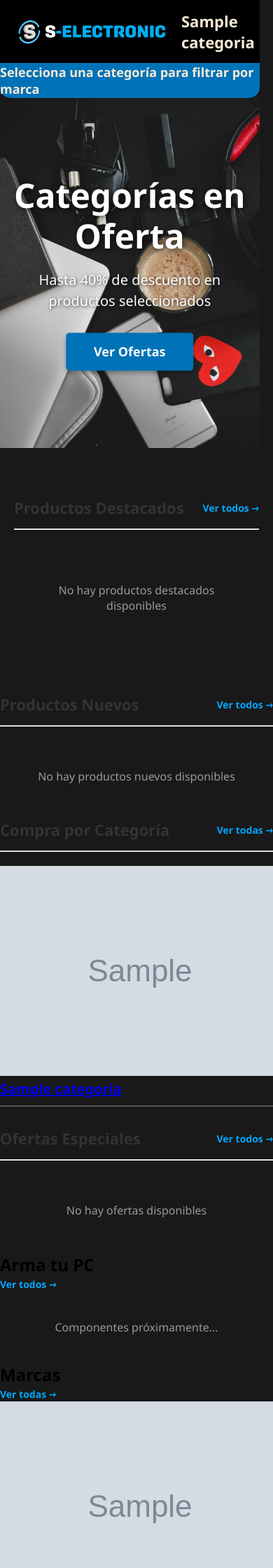
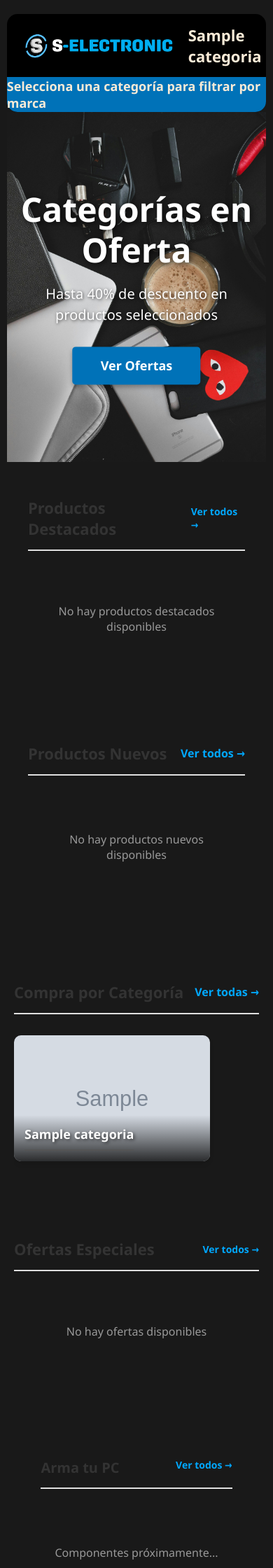
Before and after one commit to carlosmartinez050/S-electronic-Proyect, a Django app: page / in a window 390 px wide; the page is wider, and only the part inside the window is pictured. Shown: the top 2240 px of that part at 70% size. Run offline with Django 5.2, Linux system fonts and the light colour scheme; tables that the repository leaves empty hold one stand-in row (values such as "Sample post"); grey boxes marked "Sample" are stand-in pictures; data that the repository does not hold is empty.

Commit message:
style(css) implementar estilos css, secciones en home

```diff
--- /dev/null
+++ b/static/css/comprar_categoria.css
@@ -0,0 +1,168 @@
+
+/* ===== CONTENEDOR DE LA SECCIÓN ===== */
+.compra-categoria-section {
+    width: 100%;
+    max-width: 1400px;
+    margin: 20px auto;
+    padding: 0 20px;
+}
+
+/* ===== HEADER ===== */
+.compra-categoria-section .section-header {
+    margin-bottom: 30px;
+    padding-bottom: 15px;
+    border-bottom: 2px solid #e0e0e0;
+}
+
+.compra-categoria-section .section-title {
+    font-size: 24px;
+    font-weight: 700;
+    color: #333;
+    margin: 0;
+}
+
+.compra-categoria-section .section-link {
+    font-size: 16px;
+    color: #00a8ff;
+    text-decoration: none;
+    font-weight: 600;
+    transition: color 0.3s ease;
+}
+
+.compra-categoria-section .section-link:hover {
+    color: #0077cc;
+    text-decoration: underline;
+}
+
+/* ===== CONTENEDOR CON SCROLL HORIZONTAL ===== */
+.categorias-grid {
+    display: flex;
+    gap: 20px;
+    overflow-x: auto;                /* Scroll horizontal siempre */
+    overflow-y: hidden;
+    padding-bottom: 20px;
+
+    /* Scrollbar invisible por defecto */
+    scrollbar-width: thin;
+    scrollbar-color: transparent transparent;
+}
+
+/* Webkit - Scrollbar invisible */
+.categorias-grid::-webkit-scrollbar {
+    height: 8px;
+}
+
+.categorias-grid::-webkit-scrollbar-track {
+    background: transparent;
+}
+
+.categorias-grid::-webkit-scrollbar-thumb {
+    background: transparent;
+    border-radius: 10px;
+}
+
+/* Scrollbar visible al hover */
+.categorias-grid:hover {
+    scrollbar-color: #cccccc #f5f5f5;
+}
+
+.categorias-grid:hover::-webkit-scrollbar-track {
+    background: #f5f5f5;
+}
+
+.categorias-grid:hover::-webkit-scrollbar-thumb {
+    background: #cccccc;
+}
+
+.categorias-grid:hover::-webkit-scrollbar-thumb:hover {
+    background: #999999;
+}
+
+/* ===== CARD DE CATEGORÍA ===== */
+.categoria-card {
+    position: relative;
+    display: block;
+    flex: 0 0 320px;                 /* No crece, ancho fijo 320px */
+    min-width: 320px;
+    height: 250px;
+    border-radius: 10px;
+    overflow: hidden;
+    box-shadow: 0 4px 6px rgba(0,0,0,0.1);
+    transition: transform 0.3s ease, box-shadow 0.3s ease;
+    text-decoration: none;
+}
+
+.categoria-card:hover {
+    transform: translateY(-5px);     /* Se eleva al hover */
+    box-shadow: 0 8px 16px rgba(0,0,0,0.2);
+}
+
+/* ===== IMAGEN DE LA CATEGORÍA ===== */
+.categoria-image {
+    width: 100%;
+    height: 100%;
+    object-fit: cover;               /* Cubre todo el espacio */
+    object-position: center;
+    transition: transform 0.3s ease;
+}
+
+.categoria-card:hover .categoria-image {
+    transform: scale(1.1);           /* Zoom al hover */
+}
+
+/* ===== OVERLAY CON NOMBRE ===== */
+.categoria-overlay {
+    position: absolute;
+    bottom: 0;
+    left: 0;
+    width: 100%;
+    padding: 20px;
+    background: linear-gradient(to top, rgba(0,0,0,0.8), transparent);
+    display: flex;
+    align-items: flex-end;
+}
+
+.categoria-nombre {
+    font-size: 24px;
+    font-weight: 700;
+    color: #ffffff;
+    margin: 0;
+    text-shadow: 2px 2px 4px rgba(0,0,0,0.5);
+}
+
+/* ===== MENSAJE SI NO HAY CATEGORÍAS ===== */
+.no-categories {
+    grid-column: 1 / -1;             /* Ocupa todas las columnas */
+    text-align: center;
+    padding: 40px;
+    color: #999;
+    font-size: 16px;
+}
+
+/* ============================================
+   RESPONSIVE
+   ============================================ */
+
+@media (max-width: 768px) {
+    .compra-categoria-section {
+        margin: 40px auto;
+    }
+
+    .compra-categoria-section .section-title {
+        font-size: 22px;
+    }
+
+    .categoria-card {
+        flex: 0 0 280px;             /* Cards más pequeñas en mobile */
+        min-width: 280px;
+        height: 180px;
+    }
+
+    .categoria-nombre {
+        font-size: 18px;
+    }
+
+    .categoria-overlay {
+        padding: 15px;
+    }
+}
--- /dev/null
+++ b/static/css/destacados-nuevos-layout.css
@@ -0,0 +1,41 @@
+/* ============================================
+   CONTENEDOR DESTACADOS + NUEVOS
+   ============================================ */
+
+/* Contenedor que agrupa ambas secciones lado a lado */
+.destacados-nuevos-layout {
+    display: flex;
+    gap: 20px;                       /* Espacio entre secciones */
+    width: 100%;
+    /* max-width: 1400px; */
+    margin: auto;              /* Centrado horizontal con margen superior e inferior */
+    padding: 0 20px;                /* Espacio horizontal dentro del contenedor */
+    align-items: flex-start;         /* Alineadas arriba */
+}
+
+/* Productos Destacados ocupa más espacio */
+.destacados-nuevos-layout .productos-destacados-section {
+    flex: 1;                         /* Crece para ocupar espacio disponible */
+    margin: 0;                       /* Quitar margen (ya está en wrapper) */
+}
+
+/* Productos Nuevos con ancho fijo */
+.destacados-nuevos-layout .productos-nuevos-section {
+    flex: 0 0 350px;                 /* No crece, ancho fijo 350px */
+}
+
+/* ============================================
+   RESPONSIVE
+   ============================================ */
+
+@media (max-width: 1024px) {
+    .destacados-nuevos-layout {
+        flex-direction: column;      /* Apiladas verticalmente */
+        gap: 40px;
+    }
+
+    .destacados-nuevos-layout .productos-nuevos-section {
+        flex: 1;                     /* Ocupa todo el ancho */
+        max-width: 100%;
+    }
+}
--- a/static/css/header.css
+++ b/static/css/header.css
@@ -1,12 +1,22 @@
 
 
-.header-partials{
-    width: 95%;
+header {
+    width: 95%;                 /* Ancho del header, ajustable según el diseño */
+    margin: 20px auto 0;        /* se paración superior y centrado horizontal */
+    z-index: 100 !important;             /* Asegura que el header esté por encima de otros elementos */
+    /* max-width: 1280px; */
+    box-sizing: border-box;
+    height: 140px;
+    display: flex;
+    flex-direction: column;
+    justify-content: center;
+    align-items: center;
+}
+
+.header-partials {
+    width: 100%;
     height: 100%;
-    /* background-color: rgb(149, 255, 0); */
-    /* border-radius: 15px; */
-    border-bottom-left-radius: 15px;
-    border-bottom-right-radius: 15px;
+    border-radius: 15px;
     background-color: black;
 }
 
--- a/static/css/hero.css
+++ b/static/css/hero.css
@@ -1,9 +1,13 @@
 /* === CONTENEDOR PRINCIPAL === */
 .hero-container {
     position: relative;             /* "position relative" para que los slides (imágenes) puedan posicionarse absolutamente dentro de este contenedor */
+    z-index: 0;                      /* "z-index 0" para que el contenedor principal esté por debajo de otros elementos como el header, que tiene "z-index 100" */
     width: 95%;
+    /* max-width: 1280px; */
+    margin: 0 auto;             /* Centrado horizontal */
+    margin-bottom: 40px;         /* Espacio debajo del hero */
     height: 500px;
-    overflow: hidden;
+    overflow: hidden;           /* "overflow hidden" para ocultar cualquier parte de las imágenes que se salga del contenedor, asegurando que solo se vea la parte dentro del contenedor */
 }
 
 /* === SLIDE (IMAGEN DE FONDO) === */
--- /dev/null
+++ b/static/css/ofertas.css
@@ -0,0 +1,124 @@
+
+/* ===== CONTENEDOR DE LA SECCIÓN ===== */
+.ofertas-section {
+    width: 100%;
+    max-width: 1400px;
+    margin: 20px auto;
+    padding: 0 20px;
+}
+
+/* ===== HEADER ===== */
+.ofertas-section .section-header {
+    display: flex;
+    justify-content: space-between;
+    align-items: center;
+    margin-bottom: 20px;
+    padding-bottom: 15px;
+    border-bottom: 2px solid #e0e0e0;
+}
+
+.ofertas-section .section-title {
+    font-size: 24px;
+    font-weight: 700;
+    color: #333;
+    margin: 0;
+}
+
+.ofertas-section .section-link {
+    font-size: 16px;
+    color: #00a8ff;
+    text-decoration: none;
+    font-weight: 600;
+    transition: color 0.3s ease;
+}
+
+.ofertas-section .section-link:hover {
+    color: #0077cc;
+    text-decoration: underline;
+}
+
+/* ===== CONTENEDOR CON SCROLL HORIZONTAL ===== */
+.ofertas-container {
+    display: flex;
+    gap: 20px;
+    overflow-x: auto;
+    overflow-y: hidden;
+    padding: 20px 0;
+
+    /* Scrollbar invisible por defecto */
+    scrollbar-width: thin;
+    scrollbar-color: transparent transparent;
+}
+
+/* Webkit - Scrollbar invisible */
+.ofertas-container::-webkit-scrollbar {
+    height: 8px;
+}
+
+.ofertas-container::-webkit-scrollbar-track {
+    background: transparent;
+}
+
+.ofertas-container::-webkit-scrollbar-thumb {
+    background: transparent;
+    border-radius: 10px;
+}
+
+/* Scrollbar visible al hover */
+.ofertas-container:hover {
+    scrollbar-color: #cccccc #f5f5f5;
+}
+
+.ofertas-container:hover::-webkit-scrollbar-track {
+    background: #f5f5f5;
+}
+
+.ofertas-container:hover::-webkit-scrollbar-thumb {
+    background: #cccccc;
+}
+
+.ofertas-container:hover::-webkit-scrollbar-thumb:hover {
+    background: #999999;
+}
+
+/* ===== CARDS DENTRO DEL CONTENEDOR ===== */
+.ofertas-container .product-card {
+    flex: 0 0 280px;
+    min-width: 280px;
+}
+
+/* ===== MENSAJE SI NO HAY PRODUCTOS ===== */
+.ofertas-container .no-products {
+    width: 100%;
+    text-align: center;
+    padding: 40px;
+    color: #999;
+    font-size: 16px;
+}
+
+/* ============================================
+   RESPONSIVE
+   ============================================ */
+
+@media (max-width: 768px) {
+    .ofertas-section {
+        margin: 40px auto;
+    }
+
+    .ofertas-section .section-title {
+        font-size: 22px;
+    }
+
+    .ofertas-section .section-link {
+        font-size: 14px;
+    }
+
+    .ofertas-container {
+        padding: 15px 0;
+    }
+
+    .ofertas-container .product-card {
+        flex: 0 0 250px;
+        min-width: 250px;
+    }
+}
--- a/static/css/productos_destacados.css
+++ b/static/css/productos_destacados.css
@@ -18,7 +18,7 @@
 }
 
 .section-title {
-    font-size: 28px;
+    font-size: 24px;
     font-weight: 700;
     color: #333;
     margin: 0;      /* Elimina margen por defecto */
--- /dev/null
+++ b/static/css/productos_nuevos.css
@@ -0,0 +1,131 @@
+
+
+/* ===== CONTENEDOR DE LA SECCIÓN ===== */
+.productos-nuevos-section {
+    width: 100%;
+    max-width: 350px;                /* Ancho fijo en desktop */
+    margin: 0;                      /* Sin margen (ya está en layout) */
+    padding: 0 20px;                /* Espacio horizontal dentro de la sección */
+}
+
+/* ===== HEADER (Título + Link) ===== */
+.productos-nuevos-section .section-header {
+    display: flex;
+    justify-content: space-between;
+    align-items: center;
+    margin-bottom: 20px;
+    padding-bottom: 15px;
+    border-bottom: 2px solid #e0e0e0;
+}
+
+.productos-nuevos-section .section-title {
+    font-size: 24px;
+    font-weight: 700;
+    color: #333;
+    margin: 0;
+}
+
+.productos-nuevos-section .section-link {
+    font-size: 16px;
+    color: #00a8ff;
+    text-decoration: none;
+    font-weight: 600;
+    transition: color 0.3s ease;
+}
+
+.productos-nuevos-section .section-link:hover {
+    color: #0077cc;
+    text-decoration: underline;
+}
+
+/* ===== CONTENEDOR CON SCROLL VERTICAL ===== */
+.productos-nuevos-container {
+    display: flex;
+    flex-direction: column;          /* Cards apiladas verticalmente */
+    gap: 20px;
+    max-height: 450px;               /* Altura máxima antes de hacer scroll */
+    overflow-y: auto;                /* Scroll vertical */
+    overflow-x: hidden;              /* Sin scroll horizontal */
+    padding: 20px 10px 20px 0;       /* 20px arriba/abajo, 10px derecha para scrollbar, 0 izquierda */
+
+    /* Scrollbar estilizada */
+    scrollbar-width: thin;
+    scrollbar-color: transparent transparent;
+}
+
+/* Webkit - Scrollbar invisible por defecto */
+.productos-nuevos-container::-webkit-scrollbar {
+    width: 6px;
+}
+
+.productos-nuevos-container::-webkit-scrollbar-track {
+    background: transparent;
+}
+
+.productos-nuevos-container::-webkit-scrollbar-thumb {
+    background: transparent;
+    border-radius: 10px;
+}
+
+/* Scrollbar visible al hover */
+.productos-nuevos-container:hover {
+    scrollbar-color: #cccccc #f5f5f5;
+}
+
+.productos-nuevos-container:hover::-webkit-scrollbar-track {
+    background: #f5f5f5;
+}
+
+.productos-nuevos-container:hover::-webkit-scrollbar-thumb {
+    background: #cccccc;
+}
+
+.productos-nuevos-container:hover::-webkit-scrollbar-thumb:hover {
+    background: #999999;
+}
+
+/* ===== CARDS DENTRO DEL CONTENEDOR ===== */
+.productos-nuevos-container .product-card {
+    flex: 0 0 auto;                  /* No crece ni se encoge */
+    width: 100%;                     /* Ocupa todo el ancho */
+}
+
+/* ===== MENSAJE SI NO HAY PRODUCTOS ===== */
+.productos-nuevos-container .no-products {
+    width: 100%;
+    text-align: center;
+    padding: 40px 20px;
+    color: #999;
+    font-size: 16px;
+}
+
+/* ============================================
+   RESPONSIVE - Mobile
+   ============================================ */
+
+@media (max-width: 768px) {
+    .productos-nuevos-section {
+        max-width: 100%;             /* Ancho completo */
+        margin: 60px auto;           /* Margen vertical */
+        padding: 0 20px;
+    }
+
+    .productos-nuevos-section .section-title {
+        font-size: 22px;
+    }
+
+    /* Cambiar a scroll horizontal en mobile */
+    .productos-nuevos-container {
+        flex-direction: row;         /* Cards en línea horizontal */
+        max-height: none;            /* Sin límite de altura */
+        overflow-x: auto;            /* Scroll horizontal */
+        overflow-y: hidden;          /* Sin scroll vertical */
+        padding-right: 0;
+        padding-bottom: 20px;
+    }
+
+    .productos-nuevos-container .product-card {
+        flex: 0 0 250px;             /* Ancho fijo en mobile */
+        min-width: 250px;
+    }
+}
--- /dev/null
+++ b/static/css/section_armaPC_marcas.css
@@ -0,0 +1,225 @@
+/* ============================================
+   ARMA TU PC + MARCAS - Layout Lado a Lado
+   ============================================ */
+
+/* ===== CONTENEDOR PRINCIPAL ===== */
+.arma-pc-marcas-section {
+    display: flex;
+    gap: 40px;                       /* Espacio entre columnas */
+    max-width: 1400px;
+    margin: 60px auto;
+    padding: 0 20px;
+    justify-content: flex-start;
+}
+
+/* ===== COLUMNAS (50% cada una) ===== */
+.arma-pc-column,
+.marcas-column {
+    flex: 1;                         /* Ocupan el mismo espacio */
+    min-width: 0;                    /* Permite que flex comprima el contenido */
+    border-radius: 15px;
+    padding: 25px;
+    /* box-shadow: 0 4px 6px rgba(0,0,0,0.1);   */
+}
+
+/* ===== HEADER DE COLUMNAS ===== */
+.column-header {
+    display: flex;
+    justify-content: space-between;
+    margin-bottom: 20px;
+    padding-bottom: 15px;
+    border-bottom: 2px solid #e0e0e0;
+}
+
+.section_link {
+    font-size: 16px;
+    color: #00a8ff;
+    text-decoration: none;
+    font-weight: 600;
+    transition: color 0.3s ease;
+}
+
+.section_link:hover {
+    color: #0077cc;
+    text-decoration: underline;
+}
+
+.column-title {
+    font-size: 24px;
+    font-weight: 700;
+    color: #333;
+    margin: 0;
+}
+
+/* ============================================
+   ARMA TU PC - Scroll Horizontal
+   ============================================ */
+
+.arma-pc-container {
+    display: flex;
+    gap: 20px;
+    overflow-x: auto;
+    overflow-y: hidden;
+    padding: 20px 0;
+
+    /* Scrollbar invisible */
+    scrollbar-width: thin;
+    scrollbar-color: transparent transparent;
+}
+
+.arma-pc-container::-webkit-scrollbar {
+    height: 8px;
+}
+
+.arma-pc-container::-webkit-scrollbar-track {
+    background: transparent;
+}
+
+.arma-pc-container::-webkit-scrollbar-thumb {
+    background: transparent;
+    border-radius: 10px;
+}
+
+/* Scrollbar visible al hover */
+.arma-pc-container:hover {
+    scrollbar-color: #cccccc #f5f5f5;
+}
+
+.arma-pc-container:hover::-webkit-scrollbar-thumb {
+    background: #cccccc;
+}
+
+.arma-pc-container .product-card {
+    flex: 0 0 280px;
+    min-width: 280px;
+}
+
+/* ============================================
+   MARCAS - Scroll Horizontal
+   ============================================ */
+
+.marcas-container {
+    display: flex;
+    gap: 20px;
+    overflow-x: auto;
+    overflow-y: hidden;
+    padding: 20px 0;
+
+    /* Scrollbar invisible */
+    scrollbar-width: thin;
+    scrollbar-color: transparent transparent;
+}
+
+.marcas-container::-webkit-scrollbar {
+    height: 8px;
+}
+
+.marcas-container::-webkit-scrollbar-track {
+    background: transparent;
+}
+
+.marcas-container::-webkit-scrollbar-thumb {
+    background: transparent;
+    border-radius: 10px;
+}
+
+/* Scrollbar visible al hover */
+.marcas-container:hover {
+    scrollbar-color: #cccccc #f5f5f5;
+}
+
+.marcas-container:hover::-webkit-scrollbar-thumb {
+    background: #cccccc;
+}
+
+/* ===== CARD DE MARCA ===== */
+.marca-card {
+    flex: 0 0 200px;                 /* Ancho más grande: 200px */
+    min-width: 200px;
+    height: 140px;                   /* Altura más grande */
+    background-color: #ffffff;
+    border: 1px solid #e0e0e0;
+    border-radius: 10px;
+    display: flex;
+    align-items: center;
+    justify-content: center;
+    padding: 20px;
+    transition: transform 0.3s ease, box-shadow 0.3s ease;
+    text-decoration: none;
+}
+
+.marca-card:hover {
+    transform: translateY(-5px);
+    box-shadow: 0 8px 16px rgba(0,0,0,0.15);
+}
+
+/* ===== LOGO DE MARCA ===== */
+.marca-logo {
+    max-width: 100%;
+    max-height: 100px;               /* Altura máxima más grande */
+    object-fit: contain;
+}
+
+/* ===== PLACEHOLDER SI NO HAY LOGO ===== */
+.marca-placeholder {
+    text-align: center;
+}
+
+.marca-nombre {
+    font-size: 18px;
+    font-weight: 600;
+    color: #333;
+}
+
+/* ===== MENSAJE SI NO HAY CONTENIDO ===== */
+.no-products {
+    width: 100%;
+    text-align: center;
+    padding: 40px 20px;
+    color: #999;
+    font-size: 16px;
+}
+
+/* ============================================
+   RESPONSIVE
+   ============================================ */
+
+/* Tablet */
+@media (max-width: 1024px) {
+    .arma-pc-marcas-section {
+        gap: 30px;
+    }
+
+    .column-title {
+        font-size: 22px;
+    }
+}
+
+/* Mobile - Apiladas verticalmente */
+@media (max-width: 768px) {
+    .arma-pc-marcas-section {
+        flex-direction: column;      /* Apiladas */
+        gap: 40px;
+        margin: 40px auto;
+    }
+
+    .arma-pc-column,
+    .marcas-column {
+        width: 100%;
+    }
+
+    .column-title {
+        font-size: 20px;
+    }
+
+    .arma-pc-container .product-card {
+        flex: 0 0 250px;
+        min-width: 250px;
+    }
+
+    .marca-card {
+        flex: 0 0 150px;
+        min-width: 150px;
+        height: 100px;
+    }
+}
```
